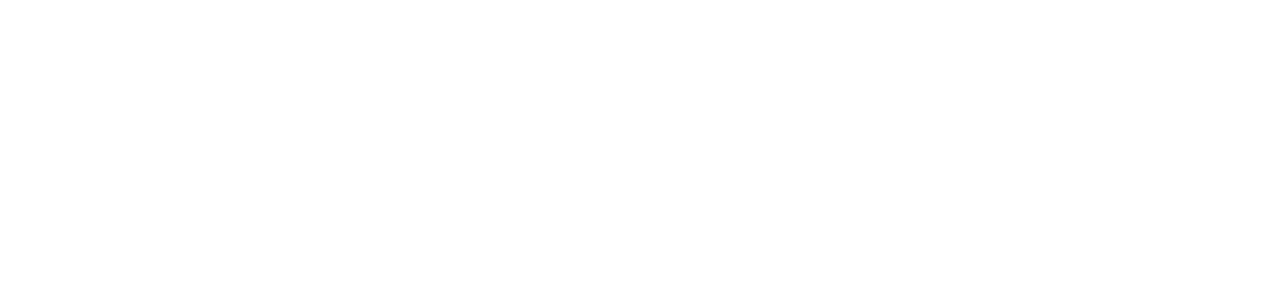
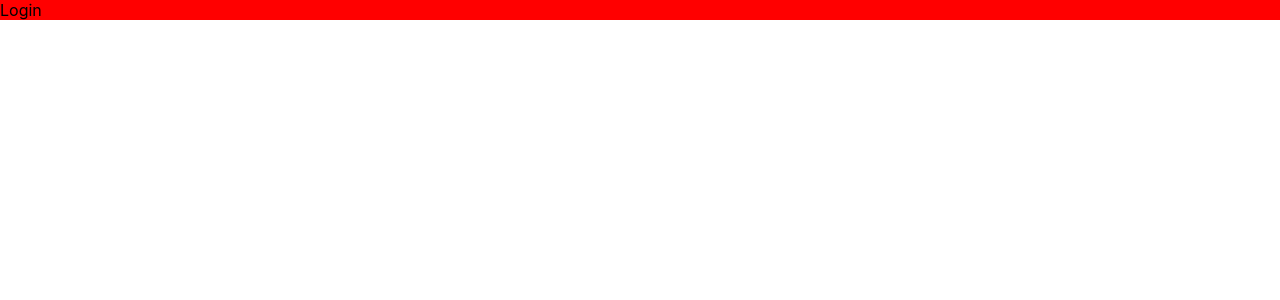
Before and after one commit to adarsh-jain-bit/amensestestify, a React (Create React App) app: page / in a window 1280 px wide. Shown: the top 300 px of the page. Built offline with nearby package versions, Linux system fonts and the light colour scheme.

Commit message:
create folder-structure

```diff
--- a/package.json
+++ b/package.json
@@ -3,12 +3,18 @@
   "version": "0.1.0",
   "private": true,
   "dependencies": {
+    "@emotion/react": "^11.11.1",
+    "@emotion/styled": "^11.11.0",
+    "@mui/icons-material": "^5.14.11",
+    "@mui/material": "^5.14.11",
+    "@mui/styled-engine-sc": "^5.14.11",
     "@testing-library/jest-dom": "^5.17.0",
     "@testing-library/react": "^13.4.0",
     "@testing-library/user-event": "^13.5.0",
     "react": "^18.2.0",
     "react-dom": "^18.2.0",
     "react-scripts": "5.0.1",
+    "styled-components": "^5.3.11",
     "web-vitals": "^2.1.4"
   },
   "scripts": {
--- a/src/App.js
+++ b/src/App.js
@@ -1,8 +1,13 @@
 import logo from "./logo.svg";
 import "./App.css";
+import Login from "./Components/Login/Login";
 
 function App() {
-  return <></>;
+  return (
+    <>
+      <Login />
+    </>
+  );
 }
 
 export default App;
--- /dev/null
+++ b/src/Components/Login/Login.css
@@ -0,0 +1,3 @@
+div {
+  background-color: red;
+}
--- /dev/null
+++ b/src/Components/Login/Login.jsx
@@ -0,0 +1,7 @@
+import React from "react";
+import "./Login.css";
+const Login = () => {
+  return <div>Login</div>;
+};
+
+export default Login;
```
Also changed, not shown: src/Assets/LoginImg/LoginBackground.jpg (added), 1 other file (tests, documents, lock files or other folders).
